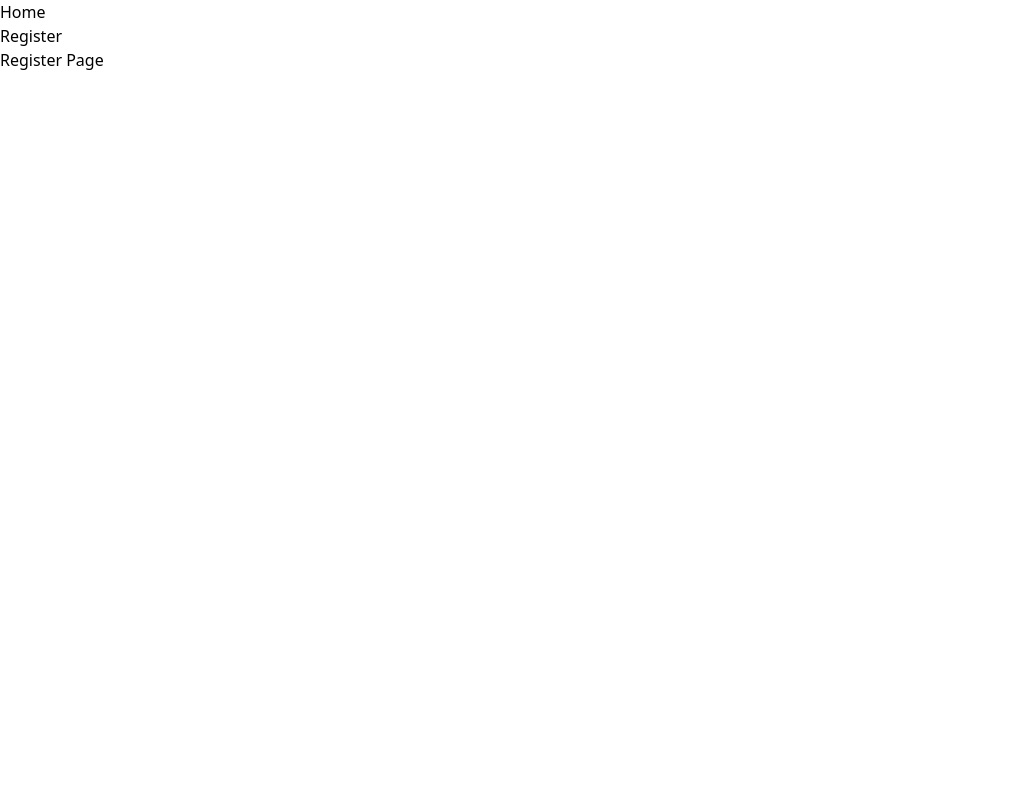
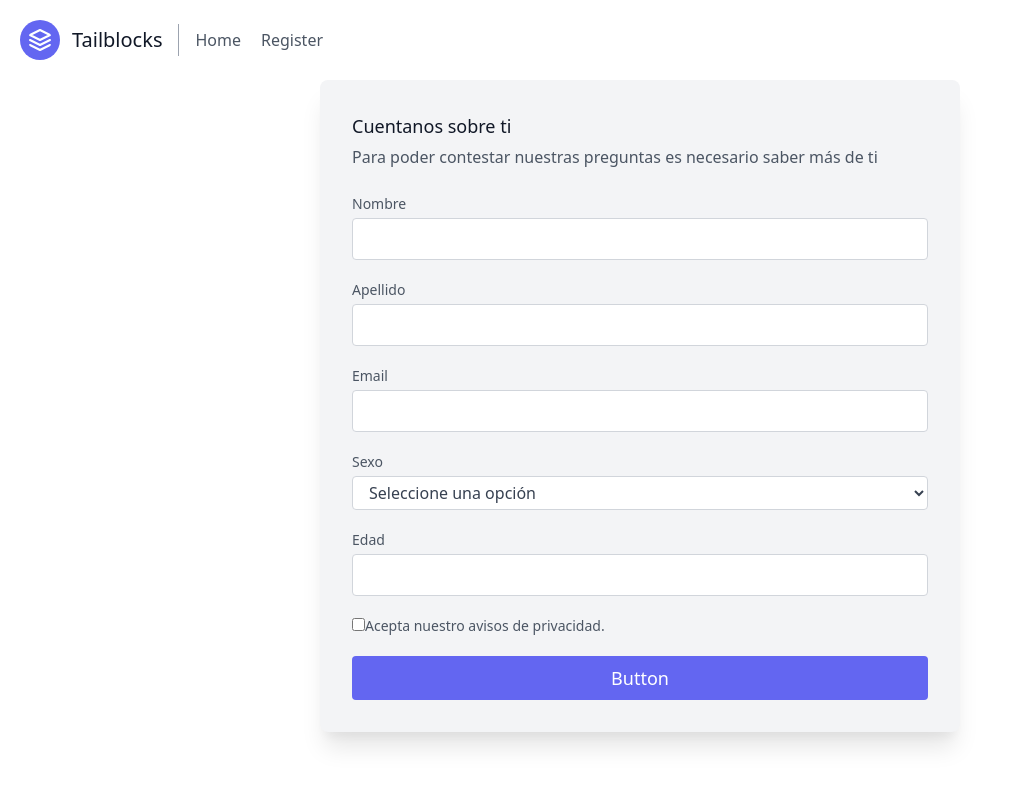
Before and after one commit to ivanrojo07/encuesta_front, a React app: page /register in a window 1280 px wide. Shown: the top 786 px of the page, without its empty margins (0-1019 px from the left). Built offline with nearby package versions, Linux system fonts and the light colour scheme.

Commit message:
form register perfil and navbar

```diff
--- a/src/components/Navbar.js
+++ b/src/components/Navbar.js
@@ -3,16 +3,21 @@ import { Link } from 'react-router-dom'
 
 const Navbar = () => {
     return(
-        <nav>
-            <ul>
-                <li>
-                    <Link to="/">Home</Link>
-                </li>
-                <li>
-                    <Link to="/register">Register</Link>
-                </li>
-            </ul>
-        </nav>
+
+        <header className="text-gray-600 body-font">
+            <div className="container mx-auto flex flex-wrap p-5 flex-col md:flex-row items-center">
+                <a className="flex title-font font-medium items-center text-gray-900 mb-4 md:mb-0">
+                <svg xmlns="http://www.w3.org/2000/svg" fill="none" stroke="currentColor" stroke-linecap="round" stroke-linejoin="round" stroke-width="2" className="w-10 h-10 text-white p-2 bg-indigo-500 rounded-full" viewBox="0 0 24 24">
+                    <path d="M12 2L2 7l10 5 10-5-10-5zM2 17l10 5 10-5M2 12l10 5 10-5"></path>
+                </svg>
+                <span className="ml-3 text-xl">Tailblocks</span>
+                </a>
+                <nav className="md:mr-auto md:ml-4 md:py-1 md:pl-4 md:border-l md:border-gray-400	flex flex-wrap items-center text-base justify-center">
+                <Link to="/" className="mr-5 hover:text-gray-900">Home</Link>
+                <Link to="/register" className="mr-5 hover:text-gray-900">Register</Link>
+                </nav>
+            </div>
+        </header>
     );
 }
 
--- a/src/pages/Register.js
+++ b/src/pages/Register.js
@@ -2,9 +2,48 @@ import React from 'react'
 
 const Register = () => {
     return (
-        <h1>
-            Register Page
-        </h1>
+        <section className="text-gray-600 relative">
+            <div className="container xl:mx-auto xs:w-full flex">
+                <div className="xs:w-full content-center bg-gray-100 rounded-lg p-8 flex flex-col w-1/2 mx-auto shadow-xl">
+                    <h2 className="text-gray-900 text-lg mb-1 font-medium title-font">Cuentanos sobre ti</h2>
+                    <p className="leading-relaxed mb-5 text-gray-600">Para poder contestar nuestras preguntas es necesario saber más de ti</p>
+                    <div className="relative mb-4">
+                        <label for="nombre" className="leading-7 text-sm text-gray-600">Nombre</label>
+                        <input type="text" id="nombre" name="nombre" className="w-full bg-white rounded border border-gray-300 focus:border-indigo-500 focus:ring-2 focus:ring-indigo-200 text-base outline-none text-gray-700 py-1 px-3 leading-8 transition-colors duration-200 ease-in-out" />
+                    </div>
+                    <div className="relative mb-4">
+                        <label for="apellido" className="leading-7 text-sm text-gray-600">Apellido</label>
+                        <input type="text" id="apellido" name="apellido" className="w-full bg-white rounded border border-gray-300 focus:border-indigo-500 focus:ring-2 focus:ring-indigo-200 text-base outline-none text-gray-700 py-1 px-3 leading-8 transition-colors duration-200 ease-in-out" />
+                    </div>
+                    <div className="relative mb-4">
+                        <label for="email" className="leading-7 text-sm text-gray-600">Email</label>
+                        <input type="email" id="email" name="email" className="w-full bg-white rounded border border-gray-300 focus:border-indigo-500 focus:ring-2 focus:ring-indigo-200 text-base outline-none text-gray-700 py-1 px-3 leading-8 transition-colors duration-200 ease-in-out" />
+                    </div>
+                    <div className="relative mb-4">
+                        <label for="sexo" className="leading-7 text-sm text-gray-600">Sexo</label>
+                        <select id="sexo" name="sexo" required className="w-full bg-white rounded border border-gray-300 focus:border-indigo-500 focus:ring-2 focus:ring-indigo-200 text-base outline-none text-gray-700 py-1 px-3 leading-8 transition-colors duration-200 ease-in-out">
+                            <option value="">Seleccione una opción</option>
+                            <option value="M">Masculino</option>
+                            <option value="F">Femenino</option>
+                        </select>
+                    </div>
+                    <div className="relative mb-4">
+                        <label for="edad" className="leading-7 text-sm text-gray-600">Edad</label>
+                        <input type="number" min="0" max="99" id="edad" name="edad" className="w-full bg-white rounded border border-gray-300 focus:border-indigo-500 focus:ring-2 focus:ring-indigo-200 text-base outline-none text-gray-700 py-1 px-3 leading-8 transition-colors duration-200 ease-in-out" />
+                    </div>
+                    <div className="relative mb-4">
+                        <label for="aviso" className="text-xs text-gray-500 mt-3 leading-7 text-sm text-gray-600">
+                            <input type="checkbox" id="aviso" name="aviso" className="checked:bg-blue-600 checked:border-transparent" />
+                            Acepta nuestro avisos de privacidad.
+                        </label>
+                    </div>
+                    <span className="">
+
+                    </span>
+                    <button className="text-white bg-indigo-500 border-0 py-2 px-6 focus:outline-none hover:bg-indigo-600 rounded text-lg">Button</button>
+                </div>
+            </div>
+        </section>
     )
 }
 
```
